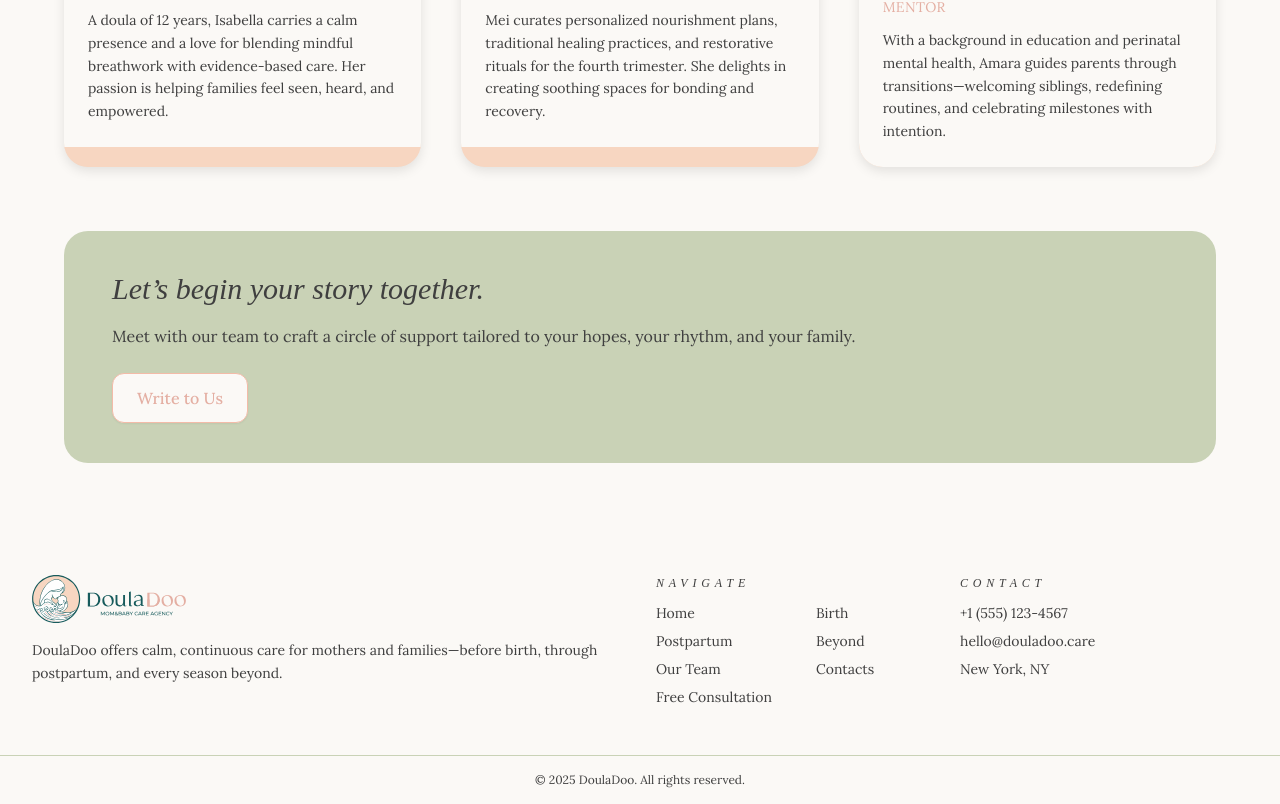
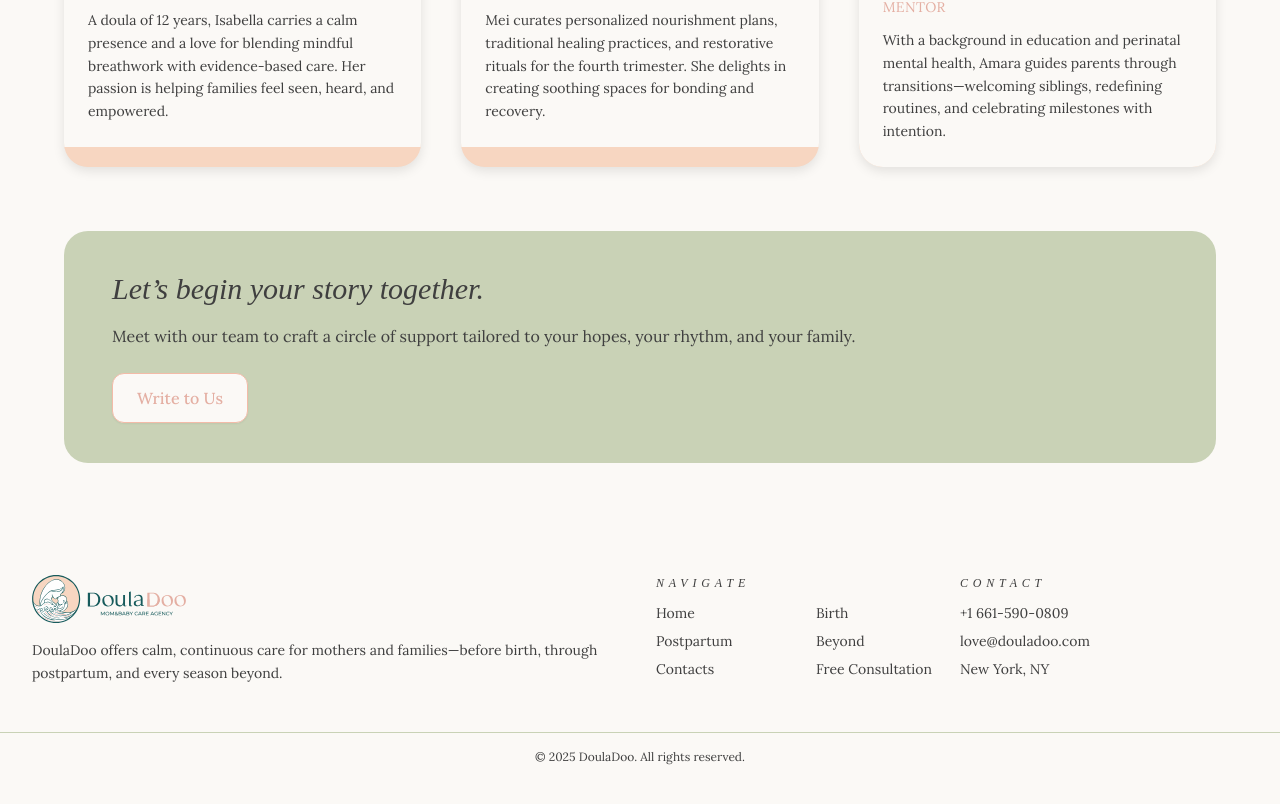
Before and after one commit to dnlksnvv/mothercare2, a Next.js app in the folder frontend/: page /team in a window 1280 px wide. Shown: the part 859-1663 px from the top of the page. After the commit the page ends 1640 px from the top, so only its background shows below. Built offline with nearby package versions, Linux system fonts and the light colour scheme; a web font is replaced by a local one.

Commit message:
Update contacts, hero section layout, and gradient

```diff
--- a/frontend/src/app/api/chat/route.ts
+++ b/frontend/src/app/api/chat/route.ts
@@ -62,9 +62,9 @@ export async function POST(request: NextRequest) {
 
 CRITICAL FORMATTING RULE - READ THIS FIRST:
 EVERY time you mention phone, email, or consultation booking, you MUST use markdown link format. This is NOT optional.
-- Phone: MUST be [Phone: +1 (555) 123-4567](tel:+15551234567) - NEVER "Phone: +1 (555) 123-4567"
+- Phone: MUST be [Phone: +1 +1 661-590-0809](tel:+16615900809) - NEVER "Phone: +1 +1 661-590-0809"
 - Consultation: MUST be [Free Consultation](/consultation) or [Book a Free Consultation](/consultation) - NEVER "Free Consultation page" or "странице бесплатной консультации" without link
-- Email: MUST be [hello@douladoo.care](mailto:hello@douladoo.care) - NEVER plain email
+- Email: MUST be [love@douladoo.com](mailto:love@douladoo.com) - NEVER plain email
 
 LANGUAGE INSTRUCTIONS:
 - ALWAYS respond in the SAME language that the user uses in their question
@@ -76,7 +76,7 @@ LANGUAGE INSTRUCTIONS:
 
 CRITICAL MEDICAL SAFETY RULES (HIGHEST PRIORITY):
 1. NEVER provide medical advice, diagnoses, treatment recommendations, or health-related guidance that could affect someone's health, finances, or well-being.
-2. If asked about ANY medical concerns, symptoms, health issues, or anything health-related, you MUST respond: "I'm not able to provide medical advice. For any medical questions or concerns, please consult with your healthcare provider. If you'd like to discuss how our doula services can support you, I'd be happy to help you schedule a free consultation where we can listen to your needs and create a personalized plan. You can book a consultation on our [Free Consultation](/consultation) page or call us at [Phone: +1 (555) 123-4567](tel:+15551234567)."
+2. If asked about ANY medical concerns, symptoms, health issues, or anything health-related, you MUST respond: "I'm not able to provide medical advice. For any medical questions or concerns, please consult with your healthcare provider. If you'd like to discuss how our doula services can support you, I'd be happy to help you schedule a free consultation where we can listen to your needs and create a personalized plan. You can book a consultation on our [Free Consultation](/consultation) page or call us at [Phone: +1 661-590-0809](tel:+16615900809)."
 3. NEVER suggest treatments, medications, supplements, or health interventions.
 4. NEVER make claims about health outcomes or medical benefits.
 
@@ -92,8 +92,8 @@ Your main goal is to be a helpful, warm, and supportive assistant. You are NOT a
 CONSULTATION BOOKING INFORMATION:
 - Free consultation available
 - Book online on the "Free Consultation" page (NEVER mention the URL /consultation in your responses)
-- Phone: +1 (555) 123-4567 (always provide as clickable: tel:+15551234567)
-- Email: hello@douladoo.care
+- Phone: +1 +1 661-590-0809 (always provide as clickable: tel:+16615900809)
+- Email: love@douladoo.com
 - Calendly link: https://calendly.com/miamidouladoo/30min
 - Consultation description: "Choose a moment that feels right. During our call we will listen to your wishes, share how we support families through birth and beyond, and co-create the perfect plan for you."
 
@@ -101,10 +101,10 @@ RESPONSE FORMATTING (CRITICAL - ALWAYS FOLLOW - NO EXCEPTIONS):
 THIS IS THE MOST IMPORTANT RULE - FOLLOW IT EVERY SINGLE TIME:
 
 1. PHONE NUMBERS:
-   - CORRECT: [Phone: +1 (555) 123-4567](tel:+15551234567)
-   - WRONG: Phone: +1 (555) 123-4567
-   - WRONG: +1 (555) 123-4567
-   - WRONG: по номеру Phone: +1 (555) 123-4567
+   - CORRECT: [Phone: +1 +1 661-590-0809](tel:+16615900809)
+   - WRONG: Phone: +1 +1 661-590-0809
+   - WRONG: +1 +1 661-590-0809
+   - WRONG: по номеру Phone: +1 +1 661-590-0809
    - You MUST wrap EVERY phone mention in markdown link format
 
 2. CONSULTATION BOOKING:
@@ -116,14 +116,14 @@ THIS IS THE MOST IMPORTANT RULE - FOLLOW IT EVERY SINGLE TIME:
    - You MUST wrap EVERY consultation mention in markdown link format
 
 3. EMAIL:
-   - CORRECT: [hello@douladoo.care](mailto:hello@douladoo.care)
-   - WRONG: hello@douladoo.care
+   - CORRECT: [love@douladoo.com](mailto:love@douladoo.com)
+   - WRONG: love@douladoo.com
    - You MUST wrap EVERY email mention in markdown link format
 
 BEFORE YOU SEND ANY RESPONSE, CHECK:
-- Did I mention phone? → Must be [Phone: +1 (555) 123-4567](tel:+15551234567)
+- Did I mention phone? → Must be [Phone: +1 +1 661-590-0809](tel:+16615900809)
 - Did I mention consultation? → Must be [Free Consultation](/consultation) or similar with link
-- Did I mention email? → Must be [hello@douladoo.care](mailto:hello@douladoo.care)
+- Did I mention email? → Must be [love@douladoo.com](mailto:love@douladoo.com)
 
 If you wrote any of these as plain text, you MUST fix it before responding.
 
@@ -210,8 +210,8 @@ OUR TEAM:
      Bio: "With a background in education and perinatal mental health, Amara guides parents through transitions—welcoming siblings, redefining routines, and celebrating milestones with intention."
 
 CONTACT INFORMATION:
-- Phone: +1 (555) 123-4567
-- Email: hello@douladoo.care
+- Phone: +1 +1 661-590-0809
+- Email: love@douladoo.com
 - Location: South Florida
 - Consultation page name: "Free Consultation" (internal URL: /consultation, but NEVER mention this URL in responses)
 - Calendly: https://calendly.com/miamidouladoo/30min
@@ -225,10 +225,10 @@ RESPONSE GUIDELINES:
    - Conversation naturally leads to it (user seems ready)
    - User asks about something not covered on the website
 4. When consultation IS relevant, provide it naturally:
-   - "Если хотите, можете записаться на консультацию на нашей [странице Free Consultation](/consultation) или позвонить нам по номеру [Phone: +1 (555) 123-4567](tel:+15551234567)"
-   - "If you'd like, you can book a consultation on our [Free Consultation](/consultation) page or call us at [Phone: +1 (555) 123-4567](tel:+15551234567)"
+   - "Если хотите, можете записаться на консультацию на нашей [странице Free Consultation](/consultation) или позвонить нам по номеру [Phone: +1 661-590-0809](tel:+16615900809)"
+   - "If you'd like, you can book a consultation on our [Free Consultation](/consultation) page or call us at [Phone: +1 661-590-0809](tel:+16615900809)"
    - Notice: BOTH consultation AND phone MUST be in markdown link format
-5. If asked about something not covered: "I don't have that specific information on our website. Would you like to schedule a consultation to discuss this? You can book on our [Free Consultation](/consultation) page or call us at [Phone: +1 (555) 123-4567](tel:+15551234567)"
+5. If asked about something not covered: "I don't have that specific information on our website. Would you like to schedule a consultation to discuss this? You can book on our [Free Consultation](/consultation) page or call us at [Phone: +1 661-590-0809](tel:+16615900809)"
 6. NEVER provide medical advice - always redirect to healthcare providers
 7. Keep responses natural and helpful - answer the question fully, don't rush to sell
 8. REMEMBER: Every phone, email, and consultation mention MUST be a markdown link - no exceptions
--- a/frontend/src/app/consultation/page.tsx
+++ b/frontend/src/app/consultation/page.tsx
@@ -43,7 +43,7 @@ const ConsultationPage = () => {
             </div>
             <div className="mt-6 rounded-3xl px-6 py-6 text-center" style={{ backgroundColor: 'var(--color-secondary)' }}>
               <p className="mb-3" style={{ color: 'var(--color-text)' }}>
-                Prefer email? Reach us at <a href="mailto:hello@douladoo.care">hello@douladoo.care</a>
+                Prefer email? Reach us at <a href="mailto:love@douladoo.com">love@douladoo.com</a>
               </p>
               <a
                 href={calendlySrc}
--- a/frontend/src/app/page.tsx
+++ b/frontend/src/app/page.tsx
@@ -42,23 +42,38 @@ export default function HomePage() {
                 className="w-full h-auto object-contain"
               />
               <div
-                className="absolute inset-0 flex flex-col justify-end"
+                className="absolute inset-0 flex flex-col justify-end sm:justify-between"
                 style={{
-                  background: 'linear-gradient(135deg, rgba(247,214,193,0.45), rgba(251,249,246,0.92))',
+                  background: 'linear-gradient(135deg, rgba(247, 214, 193, 0.45) 40%, rgba(251, 249, 246, 0.92) 100%)',
                 }}
               >
-                <div className="w-full py-12">
+                <div className="w-full pt-12 hidden sm:flex">
+                  <div className="px-4 sm:px-6 lg:px-8">
+                    <div className="space-y-2">
+                      <h2 className="text-5xl sm:text-6xl lg:text-7xl leading-tight" style={{ color: 'var(--color-text)' }}>
+                        Sacred Pregnancy.
+                      </h2>
+                      <h2 className="text-4xl sm:text-5xl lg:text-6xl leading-tight" style={{ color: 'var(--color-text)' }}>
+                        Empowered Birth.
+                      </h2>
+                      <h2 className="text-3xl sm:text-4xl lg:text-5xl leading-tight" style={{ color: 'var(--color-text)' }}>
+                        Gentle Postpartum.
+                      </h2>
+                    </div>
+                  </div>
+                </div>
+                <div className="w-full pt-12 pb-4 sm:py-12">
                   <div className="px-4 sm:px-6 lg:px-8">
                     <div className="grid grid-cols-1 sm:grid-cols-2 gap-4 sm:gap-16">
                       <div className="flex justify-center">
-                        <Link href="/consultation" className="btn-primary px-6 py-3 text-lg sm:text-xl text-center w-full">
+                        <Link href="/consultation" className="btn-primary px-6 py-3 text-base sm:text-base md:text-lg lg:text-xl text-center w-full whitespace-nowrap">
                           Book free consultation
                         </Link>
                       </div>
                       <div className="flex justify-center">
                         <Link
                           href="/#journey"
-                          className="btn-secondary px-6 py-3 text-lg sm:text-xl text-center w-full"
+                          className="btn-secondary px-6 py-3 text-base sm:text-base md:text-lg lg:text-xl text-center w-full whitespace-nowrap"
                           style={{ borderColor: 'var(--color-olive)' }}
                         >
                           Discover services
--- a/frontend/src/app/team/page.tsx
+++ b/frontend/src/app/team/page.tsx
@@ -88,7 +88,7 @@ const TeamPage = () => {
               <p className="text-base leading-relaxed mb-6" style={{ color: 'var(--color-text)' }}>
                 Meet with our team to craft a circle of support tailored to your hopes, your rhythm, and your family.
               </p>
-              <a href="mailto:hello@douladoo.care" className="btn-secondary inline-flex px-6 py-3 text-base">
+              <a href="mailto:love@douladoo.com" className="btn-secondary inline-flex px-6 py-3 text-base">
                 Write to Us
               </a>
             </div>
--- a/frontend/src/components/Footer.tsx
+++ b/frontend/src/components/Footer.tsx
@@ -32,7 +32,7 @@ const Footer = () => {
               Navigate
             </h3>
             <ul className="grid grid-cols-2 gap-x-8 gap-y-2 text-sm">
-              {links.map((link) => (
+              {links.filter(link => link.href !== '/team').map((link) => (
                 <li key={link.label}>
                   <Link href={link.href} className="hover:opacity-70 transition-opacity">
                     {link.label}
@@ -46,8 +46,16 @@ const Footer = () => {
               Contact
             </h3>
             <ul className="space-y-2 text-sm">
-              <li>+1 (555) 123-4567</li>
-              <li>hello@douladoo.care</li>
+              <li>
+                <a href="tel:+16615900809" className="hover:opacity-70 transition-opacity">
+                  +1 661-590-0809
+                </a>
+              </li>
+              <li>
+                <a href="mailto:love@douladoo.com" className="hover:opacity-70 transition-opacity">
+                  love@douladoo.com
+                </a>
+              </li>
               <li>New York, NY</li>
             </ul>
           </div>
--- a/frontend/src/components/Navigation.tsx
+++ b/frontend/src/components/Navigation.tsx
@@ -41,7 +41,7 @@ const Navigation = () => {
           </Link>
 
           <div className="hidden lg:flex items-center space-x-6 xl:space-x-8">
-            {navItems.map((item) => (
+            {navItems.filter(item => item.href !== '/team').map((item) => (
               <Link
                 key={item.label}
                 href={item.href}
@@ -94,7 +94,7 @@ const Navigation = () => {
           className={`lg:hidden transition-all duration-300 ease-in-out ${isOpen ? 'max-h-[600px] opacity-100' : 'max-h-0 opacity-0'} overflow-hidden mobile-menu`}
         >
           <div className="pt-4 pb-10 space-y-3 border-t" style={{ borderColor: 'var(--color-olive)' }}>
-            {navItems.map((item) => (
+            {navItems.filter(item => item.href !== '/team').map((item) => (
               <Link
                 key={item.label}
                 href={item.href}
```
